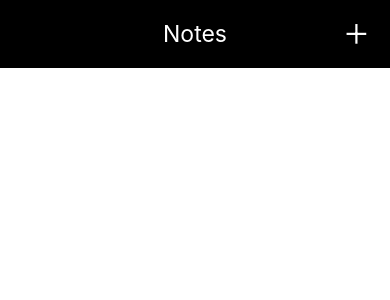
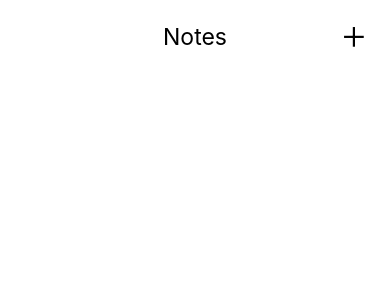
Before and after one commit to ntgarrett/MyNotes, a React Native app: screen / in a window 390 px wide. Shown: the top 300 px of the page. Built offline with nearby package versions, Linux system fonts and the light colour scheme.

Commit message:
Moves App.js to top level, adds a note form and card component

```diff
--- a/App.js
+++ b/App.js
@@ -1,53 +1,18 @@
 import React from 'react';
-import type { Node } from 'react';
-import Icon from 'react-native-vector-icons/Ionicons';
-import {
-  SafeAreaView,
-  ScrollView,
-  StyleSheet,
-  Text,
-  View,
-  Pressable,
-} from 'react-native';
+import { Provider } from 'react-redux';
+import { PersistGate } from 'redux-persist/integration/react';
 
-const App: () => Node = () => {
+import Main from './src/components/Main';
+import { store, persistor } from './src/state/store';
+
+const App = () => {
   return (
-    <SafeAreaView>
-      <View style={styles.header}>
-        <Icon name='add-outline' size={35} style={{ opacity: 0 }}/>
-        <Text style={styles.headertext}>Notes</Text>
-        <View style={styles.addbutton}>
-          <Pressable
-            onPress={() => {}}>
-            <Icon name='add-outline' size={35} color='white'/>
-          </Pressable>
-        </View>
-      </View>
-    </SafeAreaView>
+    <Provider store={store}>
+      <PersistGate loading={null} persistor={persistor}>
+        <Main />
+      </PersistGate>
+    </Provider>
   );
 };
 
-const styles = StyleSheet.create({
-  header: {
-    backgroundColor: 'black',
-    flexDirection: 'row',
-    alignItems: 'center',
-    padding: 15,
-  },
-  headertext: {
-    //backgroundColor: 'blue',
-    color: 'white',
-    fontSize: 23,
-    marginLeft: 'auto',
-  },
-  addbutton: {
-    //backgroundColor: 'red',
-    marginLeft: 'auto',
-  },
-  hidden: {
-    opacity: 0,
-    marginLeft: 'auto',
-  }
-});
-
 export default App;
--- /dev/null
+++ b/src/components/Card.js
@@ -0,0 +1,90 @@
+import React, { useState } from 'react';
+import {
+  View,
+  StyleSheet,
+  Text,
+  Pressable,
+  Modal,
+  Alert
+} from 'react-native';
+import { useDispatch } from 'react-redux';
+
+import { deleteNote } from '../state/actions';
+import NoteForm from './NoteForm';
+
+const Card = (props) => {
+  const { id, title, content } = props;
+  const [noteModalVisible, setNoteModalVisible] = useState(false);
+
+  const dispatch = useDispatch();
+
+  const showAlert = () =>
+  Alert.alert(
+    'Delete this note?',
+    '',
+  [
+    {
+      text: 'OK',
+      onPress: () => dispatch(deleteNote(id))
+    },
+    {
+      text: 'Cancel',
+      onPress: () => { console.log('Cancelled')},
+    },
+  ],
+  { cancelable: true, }
+);
+
+  return (
+    <View style={styles.root}>
+      <Pressable
+        onPress={() => {
+          setNoteModalVisible(!noteModalVisible);
+        }}
+        onLongPress={showAlert}
+        delayLongPress={1}
+      >
+        <View style={styles.card}>
+          <Text style={styles.title}>
+            {title}
+          </Text>
+        </View>
+      </Pressable>
+      <Modal
+        visible={noteModalVisible}
+        onRequestClose={() => {
+          setNoteModalVisible(!noteModalVisible);
+        }}
+      >
+        <NoteForm
+          isEditing={false}
+          id={id}
+          noteTitle={title}
+          noteContent={content}
+          setNoteModalVisible={setNoteModalVisible}
+        />
+      </Modal>
+    </View>
+  );
+};
+
+const styles = StyleSheet.create({
+  root: {
+    paddingLeft: 10,
+    paddingRight: 10,
+    paddingTop: 10,
+  },
+  card: {
+    borderRadius: 5,
+    borderWidth: 1,
+    backgroundColor: 'white',
+    flexDirection: 'row',
+  },
+  title: {
+    color: 'black',
+    fontSize: 19,
+    padding: 15,
+  },
+});
+
+export default Card;
--- /dev/null
+++ b/src/components/Main.js
@@ -0,0 +1,103 @@
+import React, { useState } from 'react';
+import Icon from 'react-native-vector-icons/Ionicons';
+import {
+  SafeAreaView,
+  ScrollView,
+  StyleSheet,
+  Text,
+  View,
+  Pressable,
+  Modal
+} from 'react-native';
+import { useSelector } from 'react-redux';
+
+import NoteForm from './NoteForm';
+import Card from './Card';
+
+const Main = () => {
+  const [noteModalVisible, setNoteModalVisible] = useState(false);
+  var notes = useSelector((state) => state.notes);
+
+  const AddIcon = () => {
+    return (
+      <View style={styles.addbutton}>
+        <Icon name='add-outline' size={35} />
+      </View>
+    );
+  };
+
+  return (
+    <SafeAreaView style={styles.root}>
+      <View style={styles.header}>
+        <View style={{ opacity: 0 }}>
+          <AddIcon />
+        </View>
+        <Text style={styles.headertext}>Notes</Text>
+        <Pressable
+          style={{ marginLeft: 'auto' }}
+          onPress={() => {
+            setNoteModalVisible(!noteModalVisible);
+          }}
+        >
+          <AddIcon />
+        </Pressable>
+      </View>
+      <View style={styles.body}>
+        <ScrollView>
+          { notes.map((note) => {
+            return (
+              <Card key={note.id} id={note.id} title={note.title} content={note.content} />
+            );
+          })}
+        </ScrollView>
+      </View>
+      <Modal
+        animationType='slide'
+        visible={noteModalVisible}
+        onRequestClose={() => {
+          setNoteModalVisible(!noteModalVisible)
+        }}
+      >
+        <NoteForm
+          isEditing={true}
+          id={notes.length}
+          noteTitle=''
+          noteContent=''
+          setNoteModalVisible={setNoteModalVisible}
+        />
+      </Modal>
+    </SafeAreaView>
+  );
+};
+
+const styles = StyleSheet.create({
+  root: {
+    flex: 1,
+    backgroundColor: 'white',
+  },
+  header: {
+    flex: 1,
+    backgroundColor: 'white',
+    flexDirection: 'row',
+    justifyContent: 'space-between',
+    alignItems: 'center',
+    padding: 10,
+  },
+  headertext: {
+    color: 'black',
+    fontSize: 23,
+    marginLeft: 'auto',
+    padding: 10,
+  },
+  addbutton: {
+    height: '100%',
+    width: 50,
+    alignItems: 'center',
+    justifyContent: 'center',
+  },
+  body: {
+    flex: 14,
+  },
+});
+
+export default Main;
--- /dev/null
+++ b/src/components/NoteForm.js
@@ -0,0 +1,126 @@
+import React, { useState } from 'react';
+import Icon from 'react-native-vector-icons/Ionicons';
+import {
+  SafeAreaView,
+  StyleSheet,
+  Text,
+  View,
+  TextInput,
+  Pressable
+} from 'react-native';
+import { useDispatch, useSelector } from 'react-redux';
+
+import { addNote, updateNote } from '../state/actions';
+
+const NoteForm = (props) => {
+  const { isEditing, id, noteTitle, noteContent, setNoteModalVisible } = props;
+  const [editMode, setEditMode] = useState(isEditing);
+  const [title, setTitle] = useState(noteTitle || '');
+  const [content, setContent] = useState(noteContent || '');
+
+  const dispatch = useDispatch();
+  var notes = useSelector((state) => state.notes);
+
+  const EditIcon = () => {
+    return (
+      <Icon name='create-outline' size={35} color='black' />
+    );
+  };
+
+  return (
+    <SafeAreaView style={styles.root}>
+      <View style={styles.top}>
+        <TextInput
+          style={styles.title}
+          placeholder='Title'
+          placeholderTextColor='black'
+          value={title}
+          onChangeText={setTitle}
+          maxLength={50}
+          editable={editMode}
+          onFocus={() => {
+            if (title === 'Untitled') {
+              setTitle('');
+            }
+          }}
+        />
+        <Pressable
+          style={{marginLeft: 'auto', marginRight: 'auto'}}
+          onPress={() => {
+            if (editMode) {
+              // if note exists, then update
+              if (notes[id]) {
+                if (title.length === 0) {
+                  dispatch(updateNote(id, 'Untitled', content));
+                } else {
+                  dispatch(updateNote(id, title, content));
+                }
+              } else {
+                // add new note
+                if (title.length === 0) {
+                  dispatch(addNote(id, 'Untitled', content));
+                } else {
+                  dispatch(addNote(id, title, content));
+                }
+              }
+              setNoteModalVisible(false);
+            } else {
+              // enter edit mode
+              setEditMode(!editMode);
+            }
+          }}
+        >
+          {editMode ? <Text style={styles.buttontext}>Save</Text> : <EditIcon />}
+        </Pressable>
+      </View>
+      <View style={styles.body}>
+        <TextInput
+          style={styles.content}
+          value={content}
+          multiline={true}
+          onChangeText={setContent}
+          maxLength={500}
+          editable={editMode}
+        />
+      </View>
+    </SafeAreaView>
+  );
+};
+
+const styles = StyleSheet.create({
+  root: {
+    flex: 1,
+    padding: 10,
+  },
+  top: {
+    flex: 1,
+    flexDirection: 'row',
+    alignItems: 'center',
+  },
+  title: {
+    height: 50,
+    width: '75%',
+    fontSize: 18,
+    borderWidth: 1,
+    padding: 10,
+    backgroundColor: 'white',
+    color: 'black',
+  },
+  buttontext: {
+    color: 'black',
+    fontSize: 20,
+  },
+  body: {
+    flex: 8,
+  },
+  content: {
+    borderWidth: 1,
+    padding: 10,
+    fontSize: 16,
+    height: '95%',
+    color: 'black',
+    textAlignVertical: 'top',
+  },
+});
+
+export default NoteForm;
```
